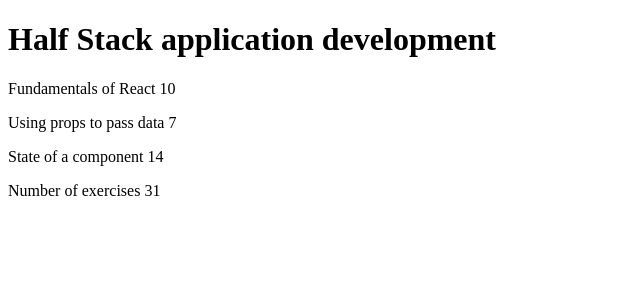
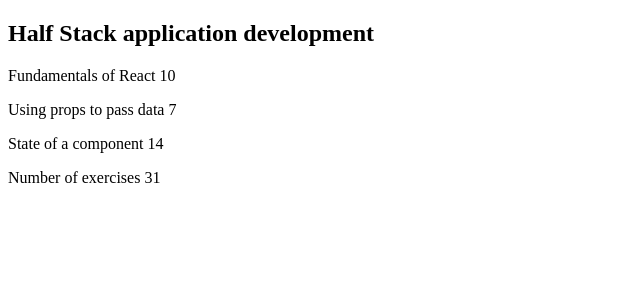
Before and after one commit to frendsick/full-stack-open, a React (Create React App) app in the folder part1/courseinfo/: page / in a window 1280 px wide. Shown: the top 300 px of the page, without its empty margins (0-640 px from the left). Built offline with nearby package versions, Linux system fonts and the light colour scheme.

Commit message:
Use semantic section tags instead of div

```diff
--- a/part1/courseinfo/src/App.js
+++ b/part1/courseinfo/src/App.js
@@ -26,10 +26,10 @@ const App = () => {
   const exerciseCounts = course.parts.map(part => part.exercises);
 
   return (
-    <div>
+    <section>
       <Course name={course.name} parts={course.parts} />
       <Total countList={exerciseCounts} />
-    </div>
+    </section>
   )
 }
 
```
